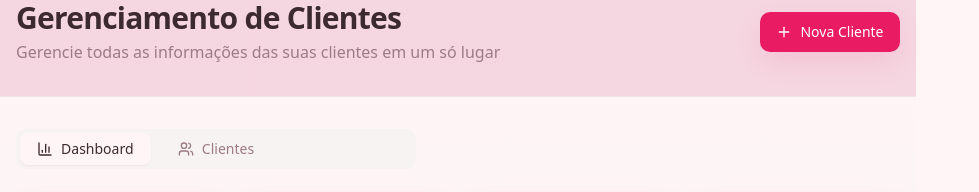
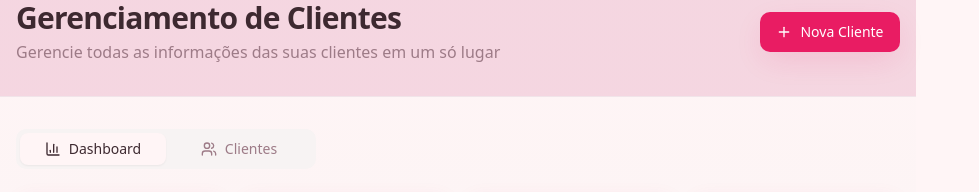
Before and after one commit to GabrielABSouza/studio-elas-flow, a React (Vite) app: page / in a window 1280 px wide. Shown: the top 192 px of the page, without its empty margins (0-979 px from the left). Built offline with nearby package versions, Linux system fonts and the light colour scheme.

Commit message:
Refactor: Hide '+Novo' tab
Remove the '+Novo' tab from the client management view. Instead, the form tab should dynamically appear when the user initiates the client creation process.

```diff
--- a/src/pages/ClientManagement.tsx
+++ b/src/pages/ClientManagement.tsx
@@ -131,7 +131,7 @@ export default function ClientManagement() {
 
       <div className="container mx-auto px-4 py-8">
         <Tabs value={activeTab} onValueChange={setActiveTab} className="space-y-6">
-          <TabsList className="grid w-full grid-cols-3 lg:w-[400px]">
+          <TabsList className="grid w-full grid-cols-2 lg:w-[300px]">
             <TabsTrigger value="dashboard" className="gap-2">
               <BarChart3 className="h-4 w-4" />
               Dashboard
@@ -140,12 +140,6 @@ export default function ClientManagement() {
               <Users className="h-4 w-4" />
               Clientes
             </TabsTrigger>
-            {isFormOpen && (
-              <TabsTrigger value="form" className="gap-2">
-                <Plus className="h-4 w-4" />
-                {editingClient ? "Editar" : "Novo"}
-              </TabsTrigger>
-            )}
           </TabsList>
 
           <TabsContent value="dashboard" className="space-y-6">
```
